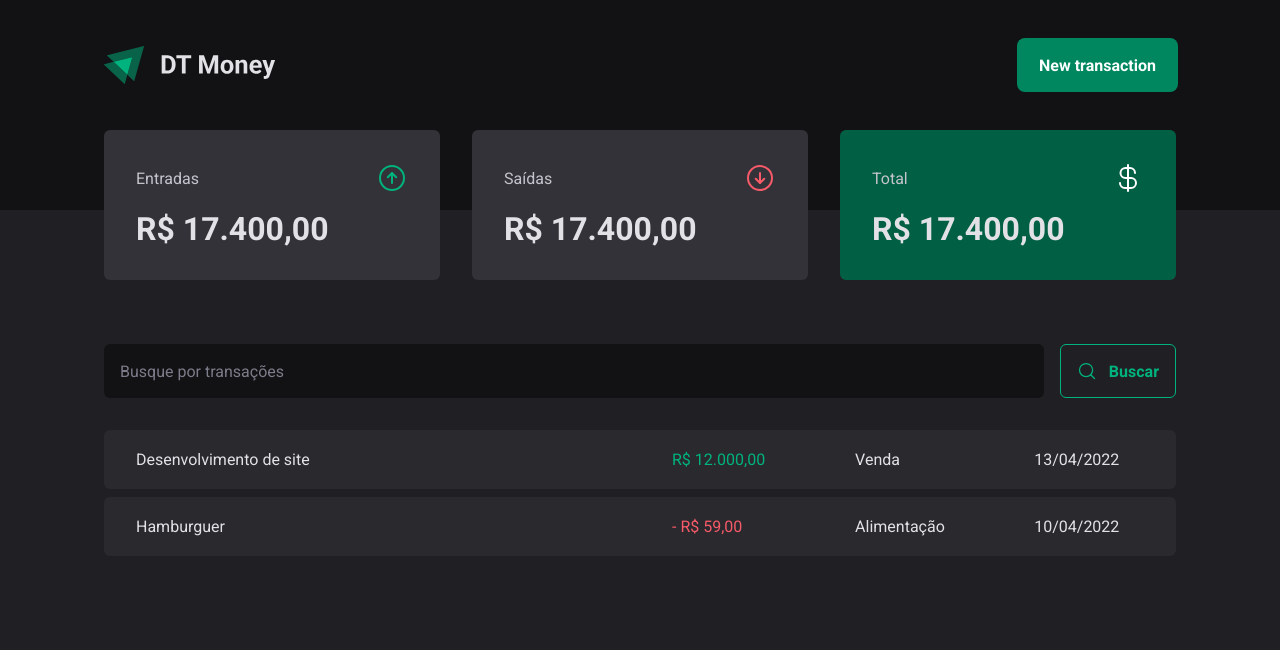
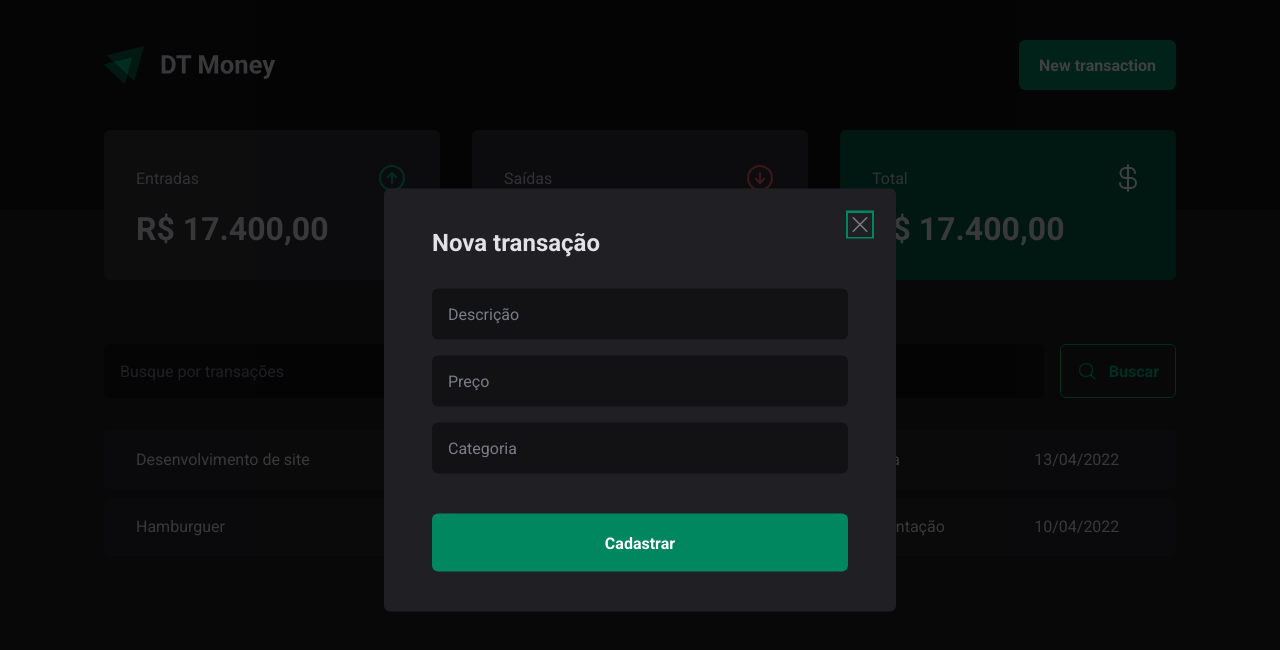
Before and after one commit to casbern/dt-money, a React (Vite) app: page / in a window 1280 px wide. Both pictures are taken after a click on the button "New transaction". Shown: the top 650 px of the page. Built offline with nearby package versions, Linux system fonts and the light colour scheme.

Commit message:
added radix library to make a modal added styles on this modal

```diff
--- a/package.json
+++ b/package.json
@@ -10,6 +10,7 @@
     "preview": "vite preview"
   },
   "dependencies": {
+    "@radix-ui/react-dialog": "^1.0.5",
     "phosphor-react": "^1.4.1",
     "react": "^18.2.0",
     "react-dom": "^18.2.0",
--- a/src/components/Header/index.tsx
+++ b/src/components/Header/index.tsx
@@ -1,12 +1,22 @@
 import { HeaderContainer, HeaderContent, NewTransactionButton } from "./styles";
 import logoImg from '../../assets/logo.svg'
+
+import * as Dialog from '@radix-ui/react-dialog';
+import { NewTransactionModal } from "../NewTransactionModal";
 
 export function Header() {
   return (
     <HeaderContainer>
       <HeaderContent>
         <img src={logoImg} alt="" />
-        <NewTransactionButton>New transaction</NewTransactionButton>
+
+        <Dialog.Root>
+          <Dialog.Trigger asChild>
+            <NewTransactionButton>New transaction</NewTransactionButton>
+          </Dialog.Trigger>
+
+          <NewTransactionModal />
+        </Dialog.Root>
       </HeaderContent>
     </HeaderContainer>
   )
--- /dev/null
+++ b/src/components/NewTransactionModal/index.tsx
@@ -0,0 +1,27 @@
+import * as Dialog from '@radix-ui/react-dialog';
+import { Overlay, Content, CloseButton } from './styles';
+import { X } from 'phosphor-react';
+
+
+export function NewTransactionModal() {
+  return (
+    <Dialog.Portal>
+      <Overlay />
+      <Content>
+        <Dialog.Title>Nova transação</Dialog.Title>
+        <CloseButton>
+          <X size={24}/>
+        </CloseButton>
+
+        <form action="">
+          <input type="text" placeholder='Descrição' required/>
+          <input type="number" placeholder='Preço' required/>
+          <input type="text" placeholder='Categoria' required/>
+
+          <button type='submit'>Cadastrar</button>
+        </form>
+
+      </Content>
+    </Dialog.Portal>
+  )
+}
--- /dev/null
+++ b/src/components/NewTransactionModal/styles.ts
@@ -0,0 +1,71 @@
+import styled from "styled-components"
+import * as Dialog from '@radix-ui/react-dialog';
+
+
+export const Overlay = styled(Dialog.Overlay)`
+  position: fixed;
+  width: 100vw;
+  height: 100vh;
+  inset: 0;
+  background: rgba(0, 0, 0, 0.75);
+`
+
+export const Content = styled(Dialog.Content)`
+  min-width: 32rem;
+  border-radius: 6px;
+  padding: 2.5rem 3rem;
+  background: ${ props => props.theme['gray-800']};
+
+  position: fixed;
+  top: 50%;
+  left: 50%;
+  transform: translate(-50%, -50%);
+
+  form {
+    margin-top: 2rem;
+
+    display: flex;
+    flex-direction: column;
+    gap: 1rem;
+
+    input {
+      border-radius: 6px;
+      border: 0;
+      background: ${ props => props.theme["gray-900"]};
+      color: ${ props => props.theme["gray-300"]};
+      padding: 1rem;
+
+      &::placeholder {
+        color: ${ props => props.theme["gray-500"]};
+      }
+    }
+
+    button[type="submit"] {
+      height: 58px;
+      border: 0;
+      background: ${ props => props.theme['green-500']};
+      color: ${ props => props.theme.white};
+      font-weight: bold;
+      padding: 0 1.25rem;
+      border-radius: 6px;
+      margin-top: 1.5rem;
+      cursor: pointer;
+
+      &:hover {
+        background: ${props => props.theme['green-700']};
+        transition: background-color 0.2s;
+      }
+    }
+  }
+`
+
+export const CloseButton = styled(Dialog.Close)`
+  position: absolute;
+  background: transparent;
+  border: 0;
+  top: 1.5rem;
+  right: 1.5rem;
+  line-height: 0;
+  cursor: pointer;
+  color: ${ props => props.theme['gray-500']};
+`
```
Also changed, not shown: 1 other file (tests, documents, lock files or other folders).
